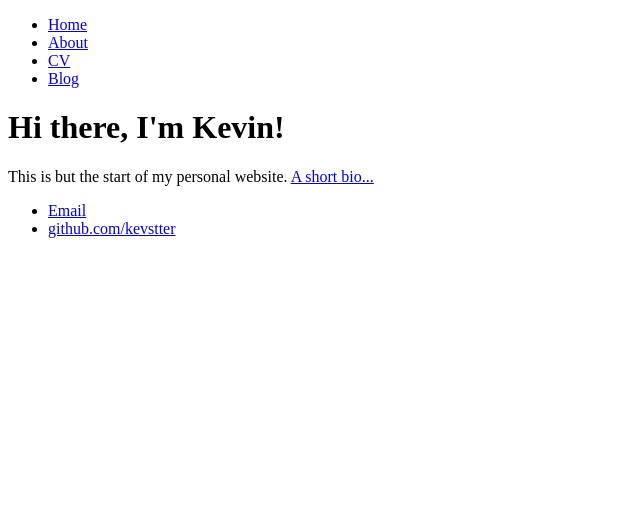
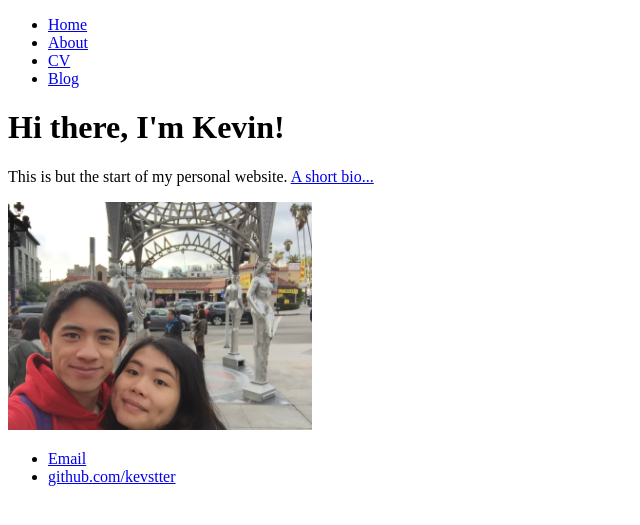
Before and after one commit to kevstter/kevstter.github.io, a Jekyll site: the page built from index.html, in a window 1280 px wide. Shown: the top 525 px of the page, without its empty margins (0-640 px from the left). Built offline with Jekyll 4.4.1, drawn with Linux system fonts in a browser that asks for light colours.

Commit message:
added an image

```diff
--- a/index.html
+++ b/index.html
@@ -5,4 +5,6 @@ title: Kevin Chow
 <div class="blurb">
 	<h1>Hi there, I'm Kevin!</h1>
 	<p>This is but the start of my personal website. <a href="/about">A short bio...</a></p>
+
+	<img src="/assets/IMG_2432.JPG" alt="Two people at the hollywood walk of fame" style="width:304px;height:228px;">
 </div><!-- /.blurb -->
```
